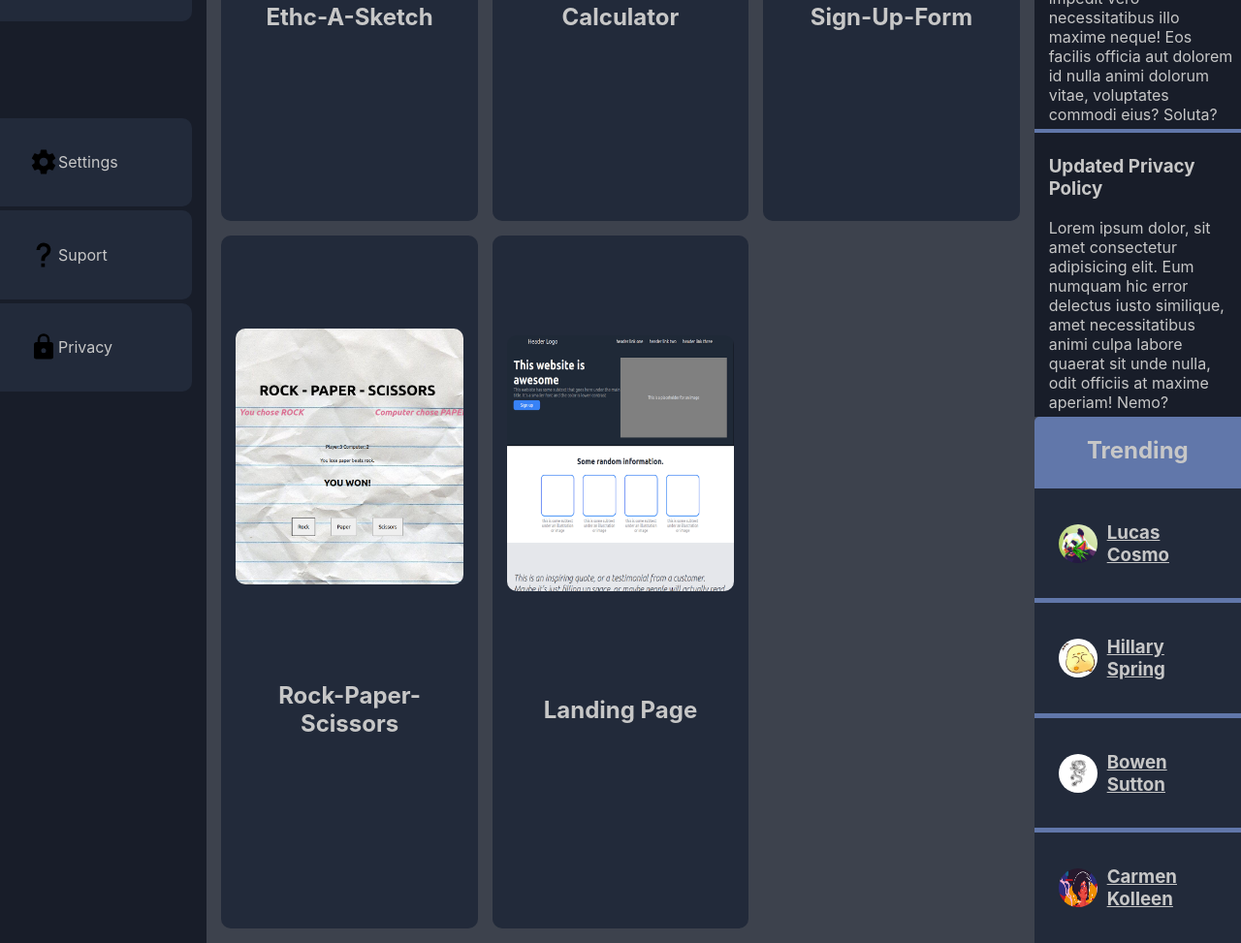
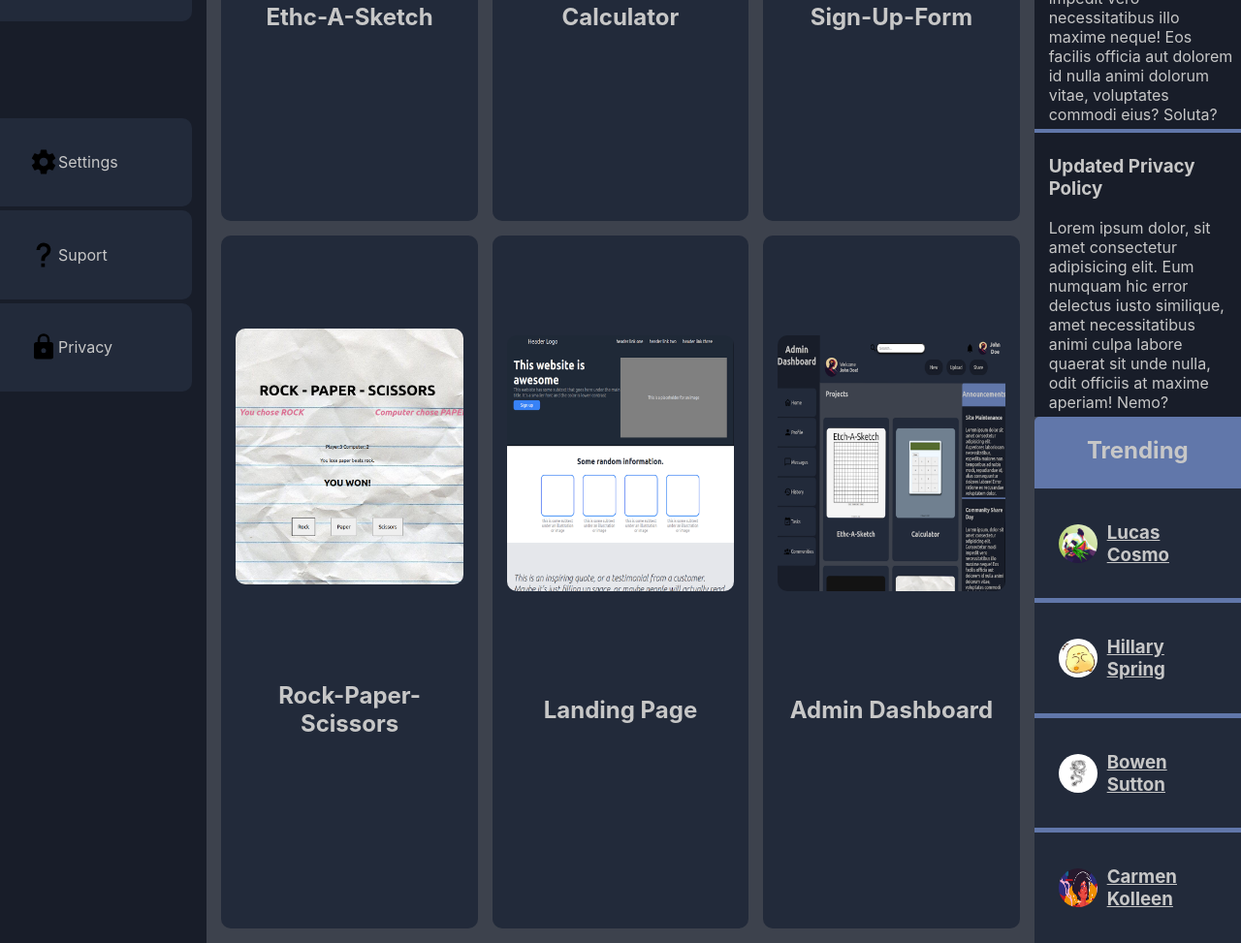
Before and after one commit to GimmieCodes/Admin-Dashboard, a plain HTML site: page index.html in a window 1280 px wide. Shown: the part 728-1701 px from the top of the page at 97% size. Drawn offline with Linux system fonts and the light colour scheme.

Commit message:
Add another card to projects

```diff
--- a/index.html
+++ b/index.html
@@ -96,6 +96,10 @@
                     <img src="images/Screenshot_2023-01-27_12-42-35.png">
                     <h2>Landing Page</h2>
                 </a>
+                <a href="https://gimmiecodes.github.io/landing-page/" class="project-cards">
+                    <img src="images/Screenshot_2023-01-30_14-41-09.png">
+                    <h2>Admin Dashboard</h2>
+                </a>
             </div>
         </div>
         <div class="announcements">
```
Also changed, not shown: images/Screenshot_2023-01-30_14-41-09.png (added).
